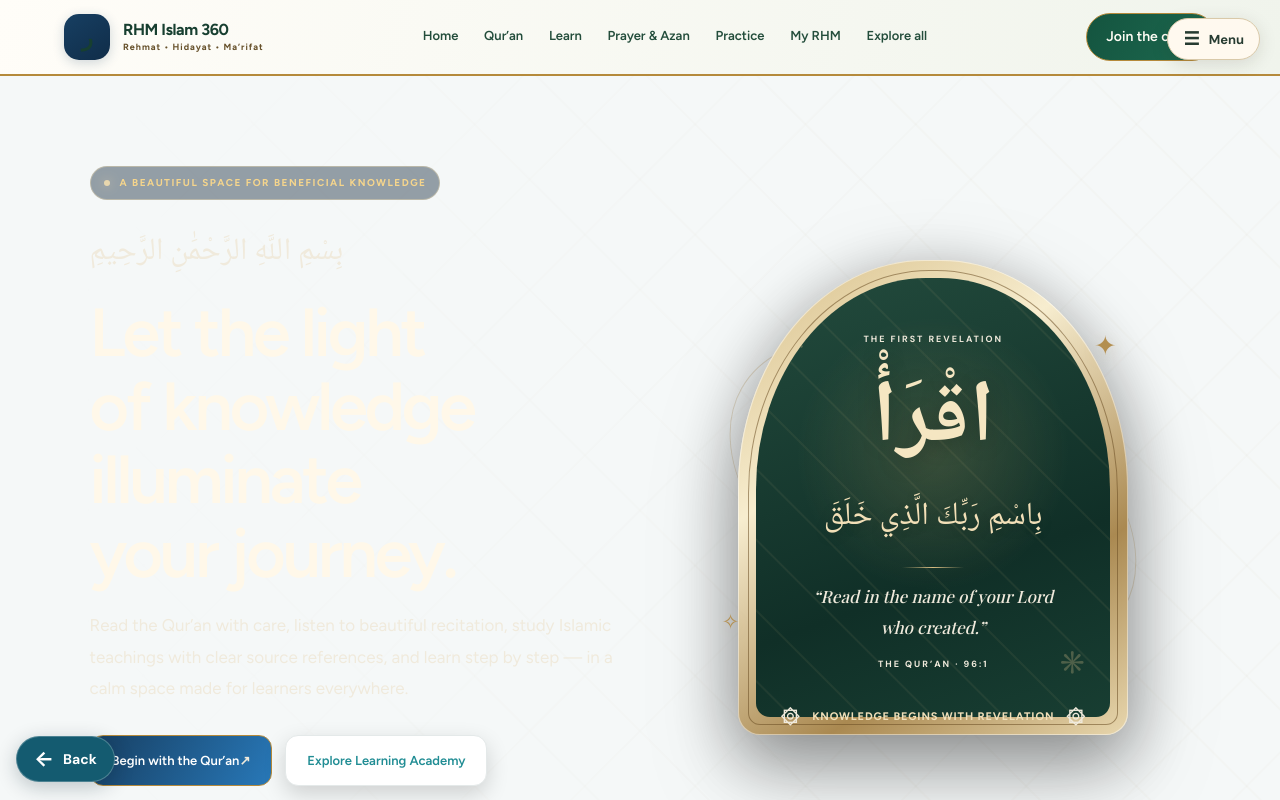
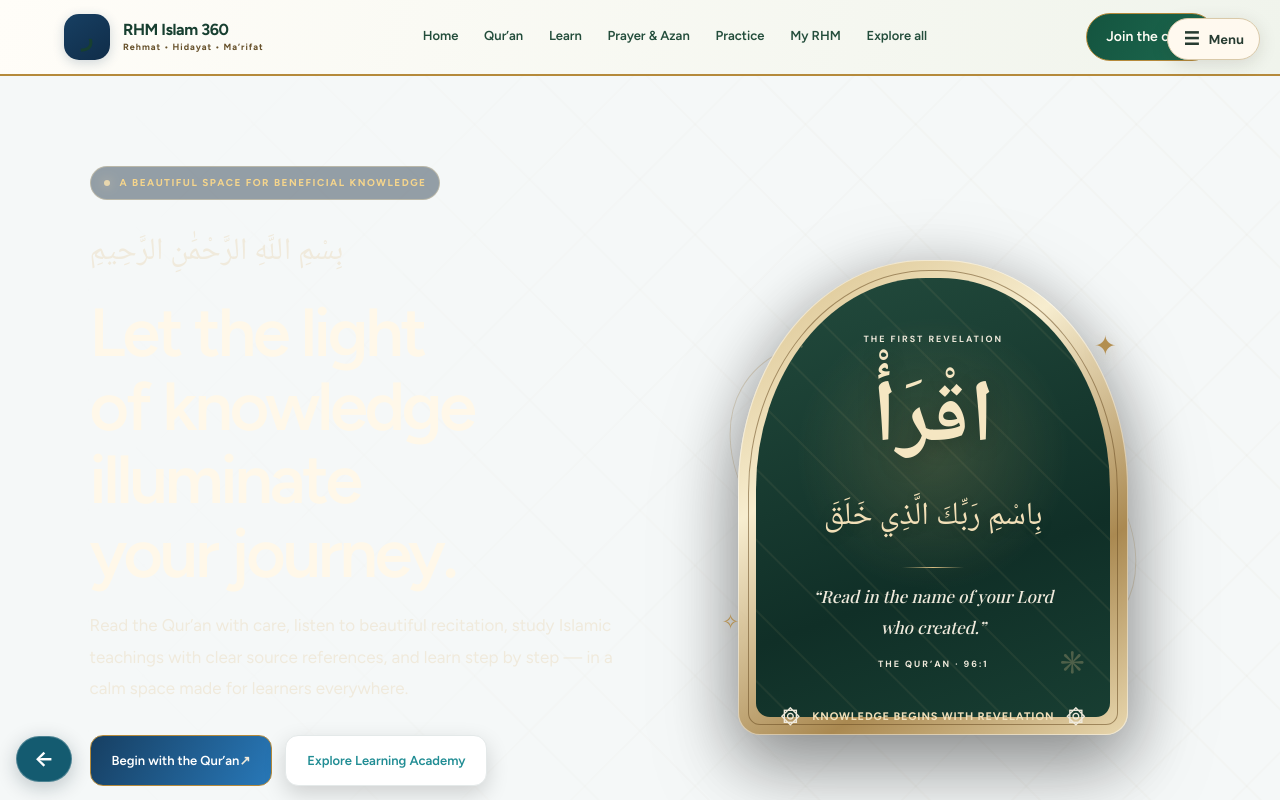
Before and after one commit to muhammadhadiurrehman7-max/rhm-islamic-circle, a Next.js app: page / in a window 1280 px wide. Shown: the top 800 px of the page. Built offline with nearby package versions, Linux system fonts and the light colour scheme; a web font is replaced by a local one.

Commit message:
Make global Back control icon-only

```diff
--- a/components/global-back-button.tsx
+++ b/components/global-back-button.tsx
@@ -49,7 +49,6 @@ export default function GlobalBackButton() {
   return (
     <button type="button" className="rhm-global-back" onClick={goBack} aria-label="Go back to the previous RHM page">
       <span aria-hidden="true">←</span>
-      <span>Back</span>
     </button>
   );
 }
```
